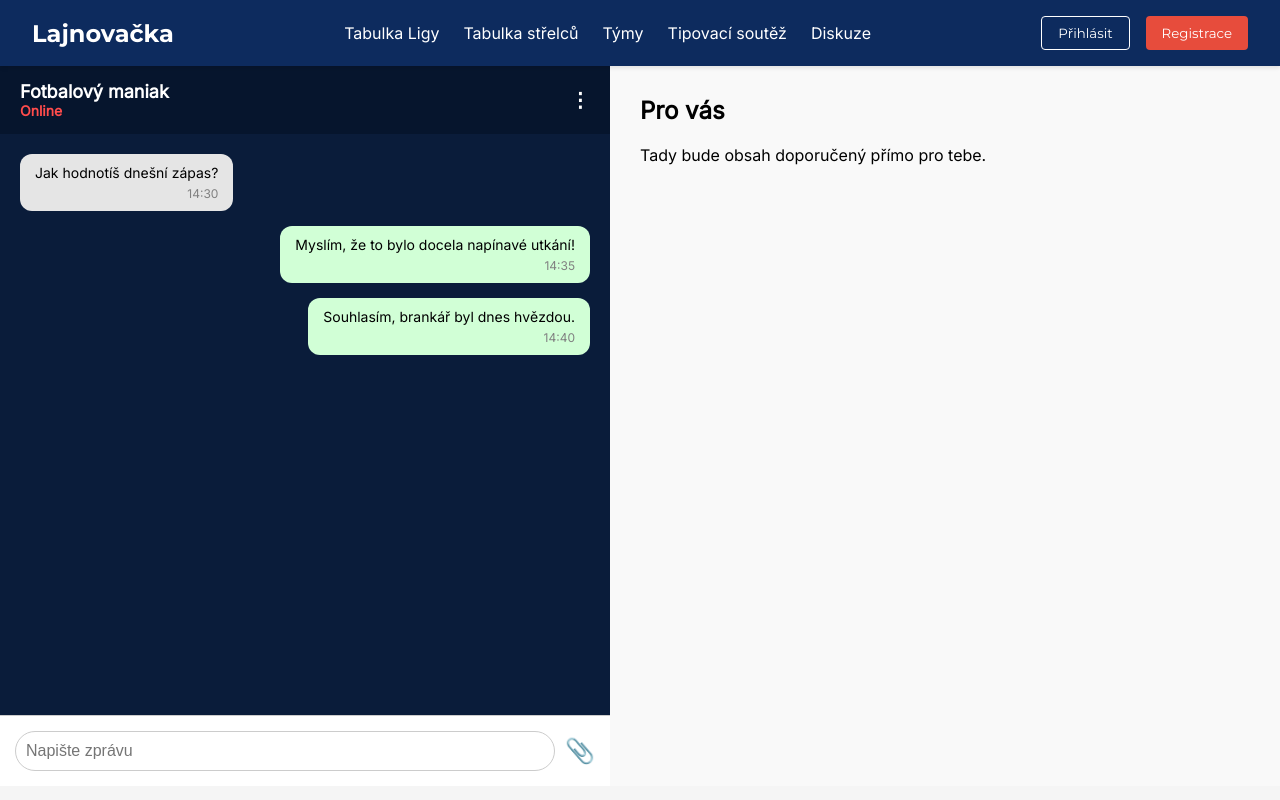
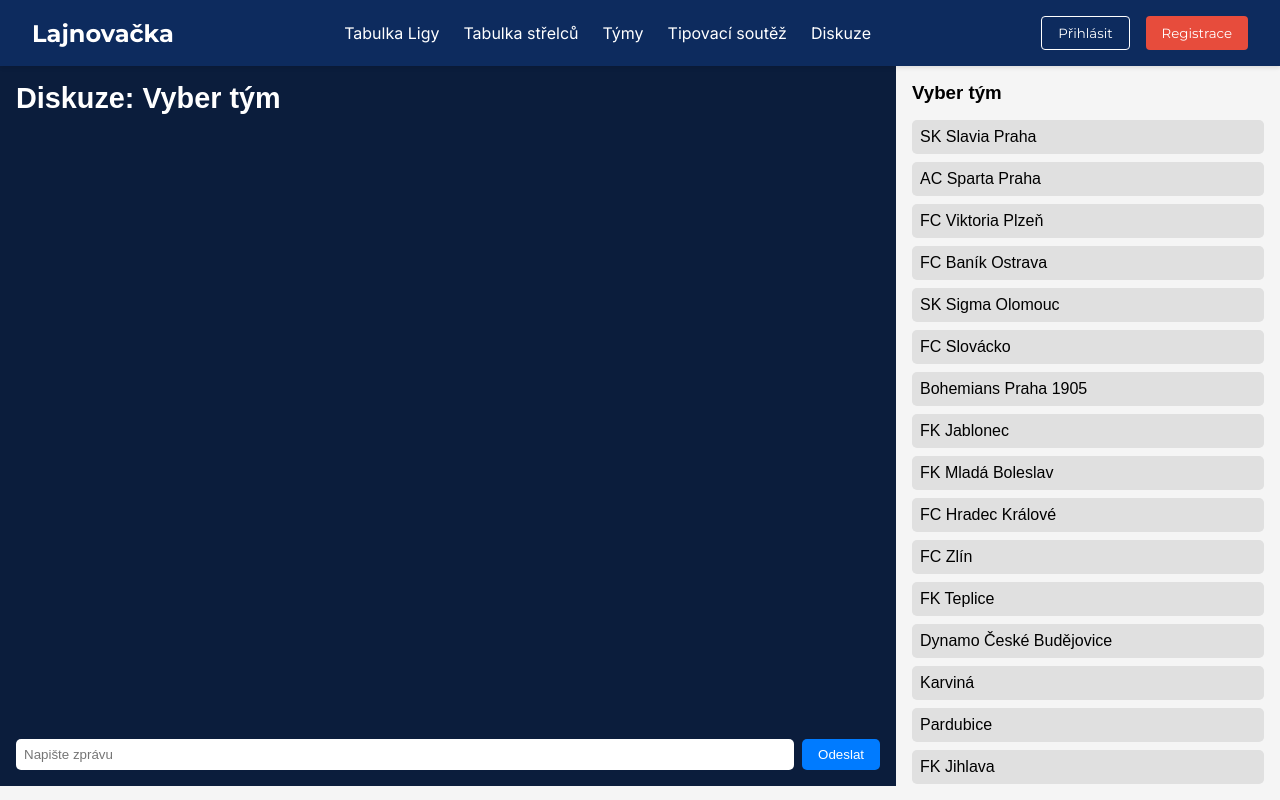
Before and after one commit to kratenavaclav/Lajnovacka_prg, an Angular app: page /diskuze in a window 1280 px wide. Built offline with nearby package versions, Linux system fonts and the light colour scheme.

Commit message:
dokonceni checkpointu(diskuze)

```diff
--- a/src/app/Components/pages/diskuze/diskuze.component.html
+++ b/src/app/Components/pages/diskuze/diskuze.component.html
@@ -1,42 +1,29 @@
 <app-navbar></app-navbar>
 
-<div class="discussion-container">
-  <!-- LEVÁ ČÁST: statický chat -->
-  <div class="chat-section">
+<div class="chat-wrapper">
+
+  <div class="chat-container">
     <div class="chat-header">
-      <div class="user-info">
-        <p class="username">Fotbalový maniak</p>
-        <p class="status">Online</p>
-      </div>
-      <span class="menu-icon">⋮</span>
+      <h2>Diskuze: {{ selectedTeam || 'Vyber tým' }}</h2>
     </div>
-
     <div class="chat-messages">
-      <div class="message incoming">
-        <p>Jak hodnotíš dnešní zápas?</p>
-        <span class="time">14:30</span>
-      </div>
-
-      <div class="message outgoing">
-        <p>Myslím, že to bylo docela napínavé utkání!</p>
-        <span class="time">14:35</span>
-      </div>
-
-      <div class="message outgoing">
-        <p>Souhlasím, brankář byl dnes hvězdou.</p>
-        <span class="time">14:40</span>
+      <div *ngFor="let msg of messages" class="message">
+        <div class="message-text">{{ msg }}</div>
       </div>
     </div>
-
     <div class="chat-input">
-      <input type="text" placeholder="Napište zprávu" />
-      <button>📎</button>
+      <input [(ngModel)]="newMessage" type="text" placeholder="Napište zprávu" (keyup.enter)="sendMessage()" />
+      <button (click)="sendMessage()">Odeslat</button>
     </div>
   </div>
 
-  <!-- PRAVÁ ČÁST: statický text -->
-  <div class="feed-section">
-    <h2>Pro vás</h2>
-    <p>Tady bude obsah doporučený přímo pro tebe.</p>
+
+  <div class="teams-container">
+    <h3>Vyber tým</h3>
+    <ul>
+      <li *ngFor="let team of teams" (click)="selectTeam(team)">
+        {{ team }}
+      </li>
+    </ul>
   </div>
 </div>
--- a/src/app/Components/pages/diskuze/diskuze.component.scss
+++ b/src/app/Components/pages/diskuze/diskuze.component.scss
@@ -1,117 +1,88 @@
-.discussion-container {
+.chat-wrapper {
   display: flex;
-  min-height: calc(100vh - 80px);
-  font-family: 'Inter', sans-serif;
-}
+  height: 90vh;
 
-.chat-section {
-  flex: 1;
-  background-color: #0a1c3a;
+  .chat-container {
+    width: 70%;
+    background-color: #0b1d3c;
     color: white;
     display: flex;
     flex-direction: column;
-}
+    padding: 1rem;
 
     .chat-header {
-  display: flex;
-  align-items: center;
-  padding: 15px 20px;
-  background-color: #06152d;
-  font-weight: bold;
-  gap: 15px;
-
-  .user-info {
-    flex: 1;
-
-    .username {
-      font-size: 18px;
-      margin: 0;
-    }
-
-    .status {
-      font-size: 14px;
-      color: #ff4c4c;
-      margin: 0;
-    }
-  }
-
-  .menu-icon {
-    font-size: 20px;
-    cursor: pointer;
-  }
+      font-size: 1.2rem;
+      margin-bottom: 1rem;
     }
 
     .chat-messages {
-  flex: 1;
-  padding: 20px;
-  display: flex;
-  flex-direction: column;
-  gap: 15px;
+      flex-grow: 1;
       overflow-y: auto;
+      padding-right: 1rem;
 
       .message {
-    background-color: white;
+        margin-bottom: 0.5rem;
+
+        .message-text {
+          background-color: #d2f8d2;
           color: black;
-    border-radius: 12px;
-    padding: 10px 15px;
+          padding: 0.5rem 1rem;
+          border-radius: 10px;
+          display: inline-block;
           max-width: 70%;
-    position: relative;
-    font-size: 14px;
-
-    &.incoming {
-      align-self: flex-start;
-      background-color: #e5e5e5;
-    }
-
-    &.outgoing {
-      align-self: flex-end;
-      background-color: #d1ffd6;
-    }
-
-    .time {
-      display: block;
-      text-align: right;
-      font-size: 12px;
-      color: gray;
-      margin-top: 5px;
         }
       }
     }
 
     .chat-input {
       display: flex;
-  padding: 15px;
-  background-color: #fff;
-  border-top: 1px solid #ccc;
+      gap: 0.5rem;
+      margin-top: 1rem;
 
       input {
-    flex: 1;
-    padding: 10px;
-    border-radius: 20px;
-    border: 1px solid #ccc;
-    margin-right: 10px;
-    font-size: 16px;
+        flex-grow: 1;
+        padding: 0.5rem;
+        border-radius: 5px;
+        border: none;
       }
 
       button {
-    background: none;
+        padding: 0.5rem 1rem;
+        background-color: #007bff;
         border: none;
-    font-size: 24px;
+        color: white;
+        border-radius: 5px;
         cursor: pointer;
       }
     }
-
-.feed-section {
-  flex: 1;
-  background-color: #f9f9f9;
-  padding: 30px;
-
-  h2 {
-    font-size: 24px;
-    margin-bottom: 20px;
   }
 
-  p {
-    font-size: 16px;
+  .teams-container {
+    width: 30%;
+    background-color: #f5f5f5;
+    padding: 1rem;
+    overflow-y: auto;
+
+    h3 {
+      margin-bottom: 1rem;
+    }
+
+    ul {
+      list-style: none;
+      padding: 0;
+
+      li {
+        padding: 0.5rem;
+        margin-bottom: 0.5rem;
+        background-color: #e0e0e0;
+        cursor: pointer;
+        border-radius: 5px;
+        transition: background-color 0.2s;
+
+        &:hover {
+          background-color: #d1d1d1;
         }
       }
+    }
+  }
+}
--- a/src/app/Components/pages/diskuze/diskuze.component.ts
+++ b/src/app/Components/pages/diskuze/diskuze.component.ts
@@ -1,12 +1,64 @@
-import { Component } from '@angular/core';
-import {NavbarComponent} from "../../navbar/navbar.component";
+import { Component,OnInit } from '@angular/core';
+import { CommonModule } from '@angular/common';
+import { FormsModule } from '@angular/forms';
+import { NavbarComponent } from '../../navbar/navbar.component';
 
 @Component({
   selector: 'app-diskuze',
+  standalone: true,
   templateUrl: './diskuze.component.html',
-  imports: [NavbarComponent], // Importuje navigační lištu
-  styleUrls: ['./diskuze.component.scss']
+  styleUrls: ['./diskuze.component.scss'],
+  imports: [CommonModule, FormsModule, NavbarComponent]
 })
-export class DiskuzeComponent {
+export class DiskuzeComponent  implements OnInit {
+  teams = [
+    'SK Slavia Praha',
+    'AC Sparta Praha',
+    'FC Viktoria Plzeň',
+    'FC Baník Ostrava',
+    'SK Sigma Olomouc',
+    'FC Slovácko',
+    'Bohemians Praha 1905',
+    'FK Jablonec',
+    'FK Mladá Boleslav',
+    'FC Hradec Králové',
+    'FC Zlín',
+    'FK Teplice',
+    'Dynamo České Budějovice',
+    'Karviná',
+    'Pardubice',
+    'FK Jihlava'
+  ];
+  selectedTeam: string | null = null;
+  teamMessages: Record<string, string[]> = {};
+  newMessage = '';
 
+  ngOnInit(): void {
+    const savedMessages = localStorage.getItem('teamMessages');
+    if (savedMessages) {
+      this.teamMessages = JSON.parse(savedMessages);
+    }
+  }
+
+  get messages(): string[] {
+    if (this.selectedTeam) {
+      return this.teamMessages[this.selectedTeam] || [];
+    }
+    return [];
+  }
+
+  selectTeam(team: string) {
+    this.selectedTeam = team;
+    if (!this.teamMessages[team]) {
+      this.teamMessages[team] = [];
+    }
+  }
+
+  sendMessage() {
+    if (this.newMessage.trim() && this.selectedTeam) {
+      this.teamMessages[this.selectedTeam].push(this.newMessage.trim());
+      this.newMessage = '';
+      localStorage.setItem('teamMessages', JSON.stringify(this.teamMessages));
+    }
+  }
 }
--- a/src/app/Components/pages/tipovaci-soutez/tipovaci-soutez.component.html
+++ b/src/app/Components/pages/tipovaci-soutez/tipovaci-soutez.component.html
@@ -1,6 +1,6 @@
 <app-navbar></app-navbar>
 <div class="container">
-  <!-- Levý panel se zápasy -->
+
   <div class="matches-panel">
     <div
       class="match-box"
@@ -24,7 +24,7 @@
     </div>
   </div>
 
-  <!-- Pravý panel s tipem -->
+
   <div class="betting-panel">
     <h2 class="panel-title">Tipovačka</h2>
     <p class="round-info">10. kolo</p>
```
Lines whose indentation alone changed are shown as unchanged.
